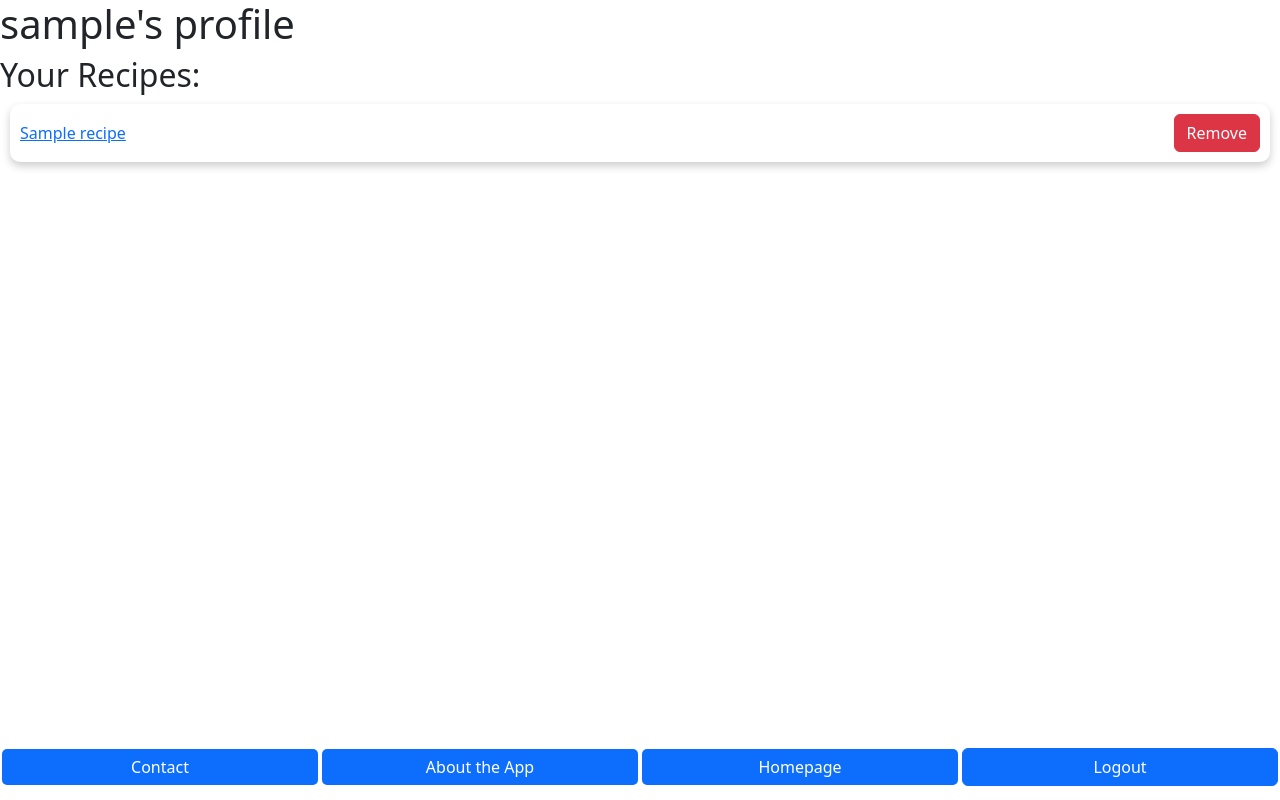
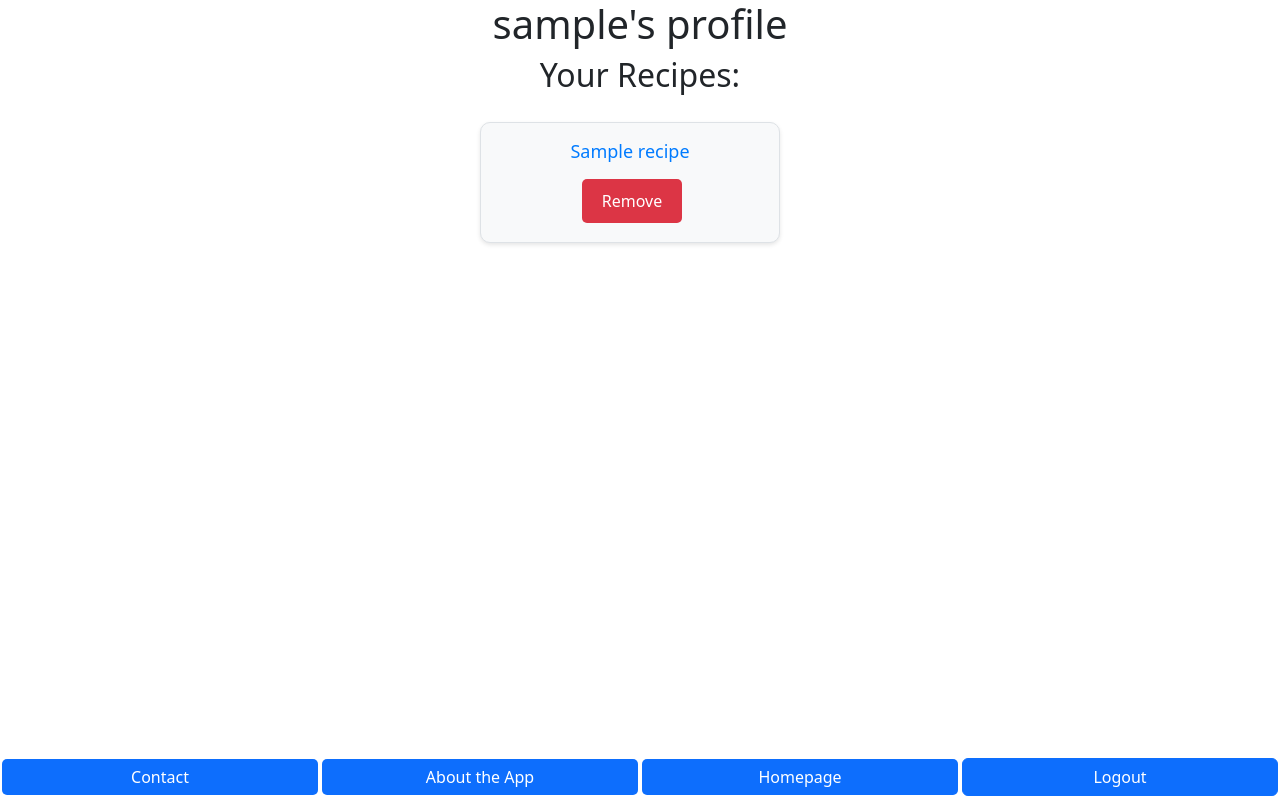
Before and after one commit to BoraKendir/Recipe-App, a PHP site: page /phpHTML/profile.php in a window 1280 px wide. Run offline with PHP 8.4, Linux system fonts and the light colour scheme; the visitor is signed in with stand-in values (Sample User, id 1); tables that the repository leaves empty or names only in its code hold one stand-in row (values such as "Sample post"); some web fonts are replaced.

Commit message:
recipe add bug fix

```diff
--- a/css/profile.css
+++ b/css/profile.css
@@ -1,6 +1,77 @@
-html, body {
-    background-color: whitesmoke;
-    height: 100%;
+/* profile.css */
+body {
+    font-family: 'Chirp', sans-serif;
+    margin: 0;
+    padding: 0;
+    box-sizing: border-box;
+}
+
+h1, h2 {
+    text-align: center;
+    margin-top: 20px;
+}
+
+.profile-recipes {
+    display: flex;
+    flex-wrap: wrap;
+    justify-content: center;
+    gap: 20px;
+    padding: 20px;
+}
+
+.profile-recipe-card {
+    background-color: #f8f9fa;
+    border: 1px solid #dee2e6;
+    border-radius: 10px;
+    padding: 15px;
+    width: 100%;
+    max-width: 300px;
+    box-shadow: 0 2px 4px rgba(0, 0, 0, 0.1);
+    text-align: center;
+}
+.profile-recipe-card:hover {
+    box-shadow: 0 4px 8px rgba(0, 0, 0, 0.1);
+    color:cadetblue;
+    transition: cubic-bezier(0.075, 0.82, 0.165, 1);
+    transition-duration: 0.3s;
+    transition-property: all;
+}
+
+.profile-recipe-card a {
+    display: block;
+    font-size: 18px;
+    color: #007bff;
+    text-decoration: none;
+    margin-bottom: 10px;
+}
+
+.profile-recipe-card button {
+    background-color: #dc3545;
+    color: white;
+    border: none;
+    padding: 10px 20px;
+    border-radius: 5px;
+    cursor: pointer;
+}
+
+.profile-recipe-card button:hover {
+    background-color: #c82333;
+}
+.buttons {
+    text-align: center;
+    margin-top: 20px;
+}
+
+.page-link {
+    display: inline-block;
+    padding: 10px 20px;
+    margin: 5px;
+    color: white;
+    background-color: #007bff;
+    border: none;
+    border-radius: 5px;
+    text-decoration: none;
+    cursor: pointer;
 }
 footer {
     display: flex;
@@ -9,12 +80,14 @@ footer {
     bottom: 0;
     width: 100%;
     text-align: center;
-    padding: 10px 0;
+    min-height: 20px;
+    padding: 0 0;
     justify-content: space-evenly;
     align-content: center;
     align-items: center;
     flex-wrap: nowrap;
     flex-direction: row;
+    flex-shrink: 0;
 
 }
 input,form{
@@ -53,31 +126,32 @@ input,form{
     flex-grow: 1;
     min-width: 0;
 }
-.profile-recipe-card{
-    display: flex;
-    justify-content: space-between;
-    flex-direction: row;
-    flex-wrap: nowrap;
-    align-items: center;
-    margin: 10px;
-    padding: 10px;
-    border-radius: 10px;
-    background-color: white;
-    box-shadow: 0 4px 8px 0 rgba(0,0,0,0.2);
+.page-link:hover {
+    background-color: #0056b3;
 }
-.profile-recipe-card:hover{
-    background-color: #b7dcff;
-    transition: 0.15s;
+/* Responsive styles */
+@media (max-width: 768px) {
+    .profile-recipe-card {
+        width: 100%;
+        max-width: 100%;
+    }
+}
 
+@media (max-width: 480px) {
+    .profile-recipe-card {
+        padding: 10px;
+    }
+
+    .profile-recipe-card a {
+        font-size: 16px;
+    }
+
+    .profile-recipe-card button {
+        padding: 8px 16px;
+    }
+
+    .page-link {
+        padding: 8px 16px;
+        margin: 3px;
+    }
 }
-.buttons {
-    display: flex;
-    justify-content: flex-end;
-    align-content: center;
-    align-items: center;
-    flex-wrap: nowrap;
-    flex-direction: row-reverse;
-}
-#next, #prev{
-    margin: 10px;
-}
--- a/phpHTML/logout.php
+++ b/phpHTML/logout.php
@@ -2,7 +2,6 @@
 This file was provided by the teacher/assistant
 --->
 <?php
-session_start();
 
 // Clear all session variables
 session_unset();
--- a/phpHTML/profile.php
+++ b/phpHTML/profile.php
@@ -6,10 +6,23 @@
 <head>
     <title>Your Profile</title>
     <link rel="stylesheet" href="../css/profile.css" />
+    <meta name="viewport" content="width=device-width, initial-scale=1.0">
     <link href="https://fonts.cdnfonts.com/css/chirp-2" rel="stylesheet">
     <link href="https://cdn.jsdelivr.net/npm/bootstrap@5.3.3/dist/css/bootstrap.min.css" rel="stylesheet" integrity="sha384-QWTKZyjpPEjISv5WaRU9OFeRpok6YctnYmDr5pNlyT2bRjXh0JMhjY6hW+ALEwIH" crossorigin="anonymous">
-        <script src="https://cdn.jsdelivr.net/npm/bootstrap@5.3.3/dist/js/bootstrap.bundle.min.js" integrity="sha384-YvpcrYf0tY3lHB60NNkmXc5s9fDVZLESaAA55NDzOxhy9GkcIdslK1eN7N6jIeHz" crossorigin="anonymous"></script>
-
+    <script src="https://cdn.jsdelivr.net/npm/bootstrap@5.3.3/dist/js/bootstrap.bundle.min.js" integrity="sha384-YvpcrYf0tY3lHB60NNkmXc5s9fDVZLESaAA55NDzOxhy9GkcIdslK1eN7N6jIeHz" crossorigin="anonymous"></script>
+    <script>
+        window.onload = function() {
+            const params = new URLSearchParams(window.location.search);
+            if (params.has('status')) {
+                const status = params.get('status');
+                if (status === 'success') {
+                    alert('Recipe removed successfully.');
+                } else if (status === 'error') {
+                    alert('Error removing recipe.');
+                }
+            }
+        }
+    </script>
 </head>
 <?php
     session_start();
@@ -67,15 +80,19 @@
                 $limit = 10;
                 $offset = ($page - 1) * $limit;
 
-                $sql = "SELECT recipe_name, recipe_url FROM recipes WHERE user_id = $userId LIMIT $limit OFFSET $offset";
+                $sql = "SELECT recipe_id, recipe_name, recipe_url FROM recipes WHERE user_id = $userId LIMIT $limit OFFSET $offset";
                 $result = mysqli_query($conn, $sql);
 
                 if (mysqli_num_rows($result) > 0) {
+                    echo "<div class='profile-recipes'>";
                     // Output data of each row
                     while($row = mysqli_fetch_assoc($result)) {
                         echo "<div class='profile-recipe-card'>";
-                        echo "<a href='" . $row["recipe_url"] . "'>" . $row["recipe_name"] . "</a>";
-                        echo "<button class='btn btn-danger'>Remove</button>";
+                        echo "<a href='" . $row["recipe_url"] . "' target='_blank'>" . $row["recipe_name"] . "</a>";
+                        echo "<form method='post' action='remove_recipe.php'>";
+                        echo "<input type='hidden' name='recipe_id' value='" . $row["recipe_id"] . "' />";
+                        echo "<button type='submit' class='btn btn-danger'>Remove</button>";
+                        echo "</form>";
                         echo "</div>";
                     }
                 } else {
@@ -95,6 +112,7 @@
                     echo "<a href='profile.php?page=" . ($page - 1) . "' class='page-link' id='prev'>Previous</a>";
                 }
                 echo '</div>';
+                echo "</div>";
             }
         } else {
             echo "<div class='recipe-warning'>";
```
Also changed, not shown: css/homepage.css (+4 -11 lines), css/recipe.css (+14 -6 lines), phpHTML/login.php (+8 -7 lines), phpHTML/recipe.php (+13 -13 lines), phpHTML/register.php (+18 -14 lines), phpHTML/remove_recipe.php (added, +35 -0 lines).
